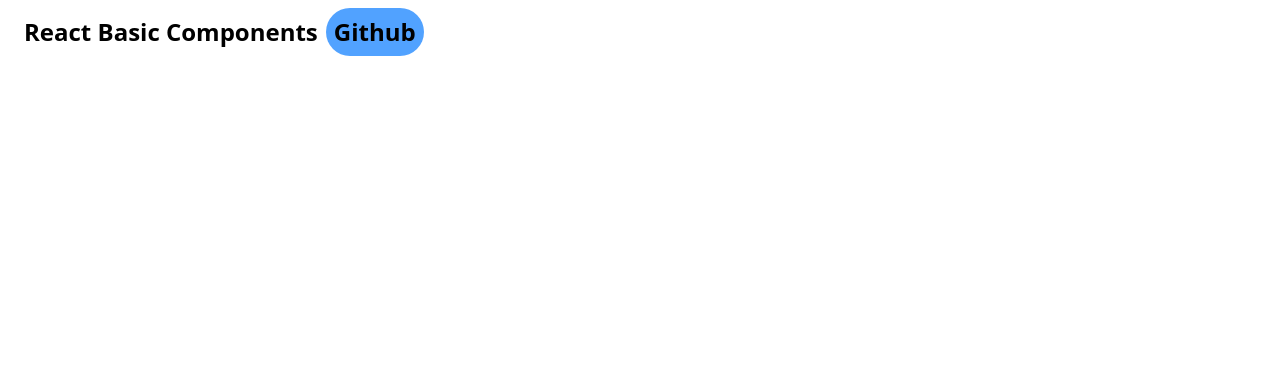
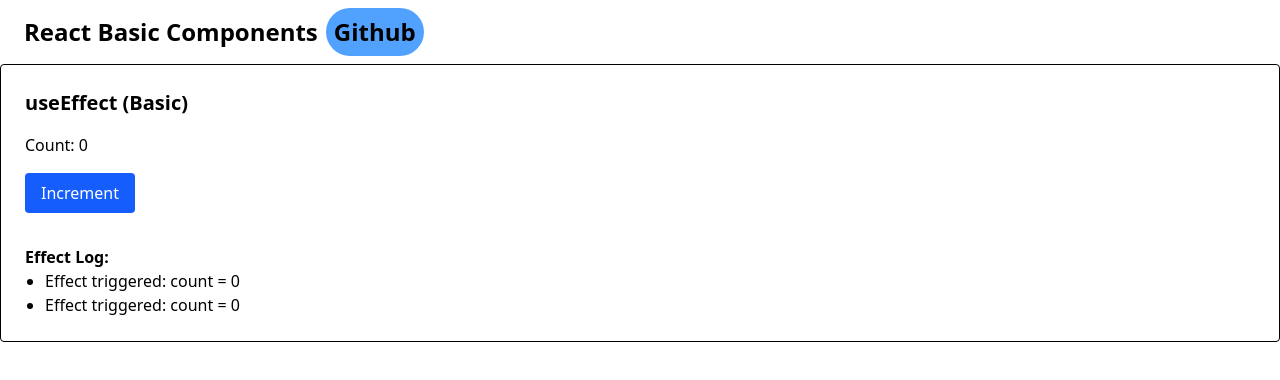
Before and after one commit to srseen/learn-react-vitest, a React (Vite) app: page /hooks/useEffect-basic in a window 1280 px wide. Shown: the top 380 px of the page. Built offline with nearby package versions, Linux system fonts and the light colour scheme.

Commit message:
feat:add useEffect component

```diff
--- /dev/null
+++ b/src/components/3.hooks/1.UseEffectBasic/UseEffectBasic.tsx
@@ -0,0 +1,34 @@
+import { useEffect, useState } from "react";
+
+export function UseEffectBasic() {
+  const [count, setCount] = useState(0);
+  const [log, setLog] = useState<string[]>([]);
+
+  useEffect(() => {
+    setLog((prev) => [...prev, `Effect triggered: count = ${count}`]);
+  }, [count]);
+
+  return (
+    <div className="p-6 border rounded space-y-4">
+      <h2 className="text-xl font-bold">useEffect (Basic)</h2>
+      <p>Count: {count}</p>
+      <button
+        onClick={() => setCount((c) => c + 1)}
+        className="bg-blue-600 text-white px-4 py-2 rounded"
+      >
+        Increment
+      </button>
+
+      <div>
+        <h3 className="font-semibold mt-4">Effect Log:</h3>
+        <ul className="list-disc pl-5">
+          {log.map((line, index) => (
+            <li key={index} data-testid="log-line">
+              {line}
+            </li>
+          ))}
+        </ul>
+      </div>
+    </div>
+  );
+}
--- /dev/null
+++ b/src/components/3.hooks/2.UseEffectCleanup/UseEffectCleanup.tsx
@@ -0,0 +1,33 @@
+import { useEffect, useState } from "react";
+
+function Timer() {
+  useEffect(() => {
+    const id = setInterval(() => {
+      console.log("Timer running");
+    }, 10000);
+
+    return () => {
+      console.log("Timer cleaned up");
+      clearInterval(id);
+    };
+  }, []);
+
+  return <p>Timer is running... (check console)</p>;
+}
+
+export function UseEffectCleanup() {
+  const [show, setShow] = useState(true);
+
+  return (
+    <div className="p-6 border rounded space-y-4">
+      <h2 className="text-xl font-bold">useEffect (Cleanup)</h2>
+      <button
+        onClick={() => setShow(!show)}
+        className="bg-red-600 text-white px-4 py-2 rounded"
+      >
+        Toggle Timer
+      </button>
+      {show && <Timer />}
+    </div>
+  );
+}
--- a/src/data/data.tsx
+++ b/src/data/data.tsx
@@ -14,6 +14,9 @@ import { ControlledInput } from "../components/2.Interaction/3.ControlledInput/C
 import { UncontrolledForm } from "../components/2.Interaction/4.UncontrolledForm/UncontrolledForm";
 import { ComponentComposition } from "../components/2.Interaction/5.ComponentComposition/ComponentComposition";
 import { ReusableComponents } from "../components/2.Interaction/6.ReusableComponents/ReusableComponents";
+import { UseEffectBasic } from "../components/3.hooks/1.UseEffectBasic/UseEffectBasic";
+import { UseEffectCleanup } from "../components/3.hooks/2.UseEffectCleanup/UseEffectCleanup";
+import { HooksPage } from "../pages/HooksPage";
 
 // หัวข้อต่างๆ
 export const sectionRoutes = [
@@ -23,6 +26,11 @@ export const sectionRoutes = [
     path: "interactions",
     name: "2.Interactions",
     element: <InteractionsPage />,
+  },
+  {
+    path: "hooks",
+    name: "3.Hooks",
+    element: <HooksPage />,
   },
 ];
 
@@ -86,3 +94,16 @@ export const interactionsRoutes = [
     element: <ReusableComponents />,
   },
 ];
+
+export const hooksRoutes = [
+  {
+    path: "useEffect-basic",
+    name: "1.UseEffect Basic",
+    element: <UseEffectBasic />,
+  },
+  {
+    path: "useEffect-cleanup",
+    name: "2.UseEffect Cleanup",
+    element: <UseEffectCleanup />,
+  },
+];
--- a/src/main.tsx
+++ b/src/main.tsx
@@ -2,7 +2,12 @@ import { StrictMode } from "react";
 import { createRoot } from "react-dom/client";
 import { BrowserRouter, Routes, Route } from "react-router";
 import "./index.css";
-import { sectionRoutes, basicsRoutes, interactionsRoutes } from "./data/data";
+import {
+  sectionRoutes,
+  basicsRoutes,
+  interactionsRoutes,
+  hooksRoutes,
+} from "./data/data";
 import { Header } from "./pages/Header";
 
 createRoot(document.getElementById("root")!).render(
@@ -31,6 +36,13 @@ createRoot(document.getElementById("root")!).render(
             element={route.element}
           />
         ))}
+        {hooksRoutes.map((route) => (
+          <Route
+            key={route.path}
+            path={`/hooks/${route.path}`}
+            element={route.element}
+          />
+        ))}
       </Routes>
     </BrowserRouter>
   </StrictMode>
--- /dev/null
+++ b/src/pages/HooksPage.tsx
@@ -0,0 +1,22 @@
+import { Link } from "react-router";
+import { hooksRoutes } from "../data/data";
+
+export function HooksPage() {
+  return (
+    <div className="px-6">
+      <h2 className="text-lg font-bold mb-4">3.Hooks</h2>
+      <ul className="space-y-2">
+        {hooksRoutes.map((item) => (
+          <li key={item.path}>
+            <Link
+              to={`/hooks/${item.path}`}
+              className="text-blue-600 hover:underline"
+            >
+              {item.name}
+            </Link>
+          </li>
+        ))}
+      </ul>
+    </div>
+  );
+}
```
Also changed, not shown: 2 other files (tests, documents, lock files or other folders).
